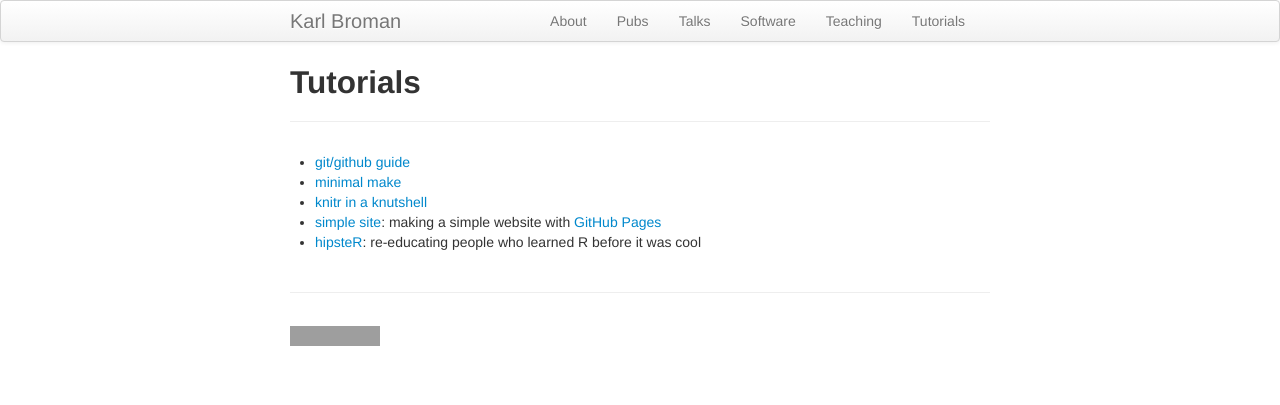
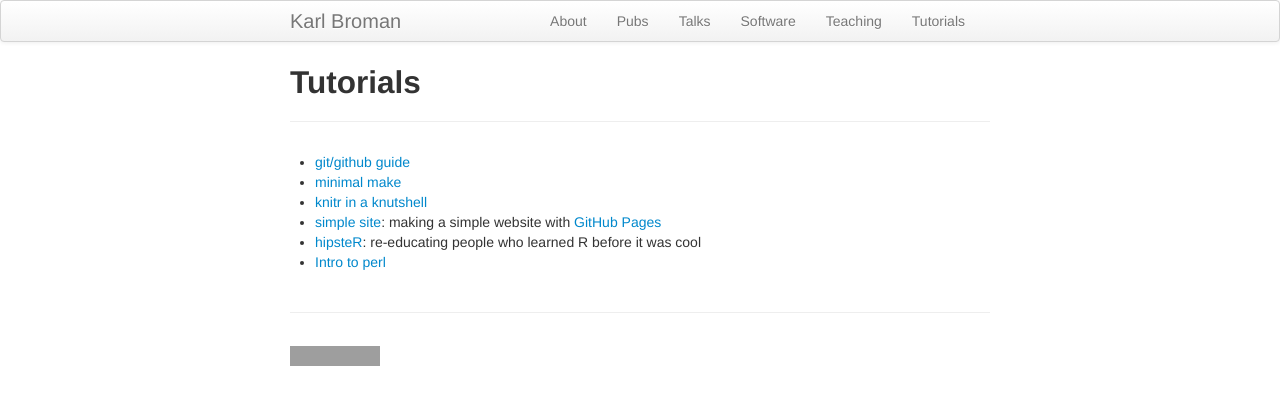
Before and after one commit to kbroman/kbroman.github.io, a Jekyll site: the page built from pages/tutorials.md, in a window 1280 px wide. Shown: the top 405 px of the page. Built offline with Jekyll 4.4.1, drawn with Linux system fonts in a browser that asks for light colours; grey boxes are pictures that could not be loaded.

Commit message:
Add link to perl intro

```diff
--- a/pages/tutorials.md
+++ b/pages/tutorials.md
@@ -9,3 +9,4 @@ title: Tutorials
 - [simple site](http://kbroman.github.io/simple_site): making a simple
   website with [GitHub Pages](http://pages.github.com)
 - [hipsteR](http://kbroman.github.io/hipsteR/): re-educating people who learned R before it was cool
+- [Intro to perl](http://www.biostat.wisc.edu/~kbroman/perlintro)
```
